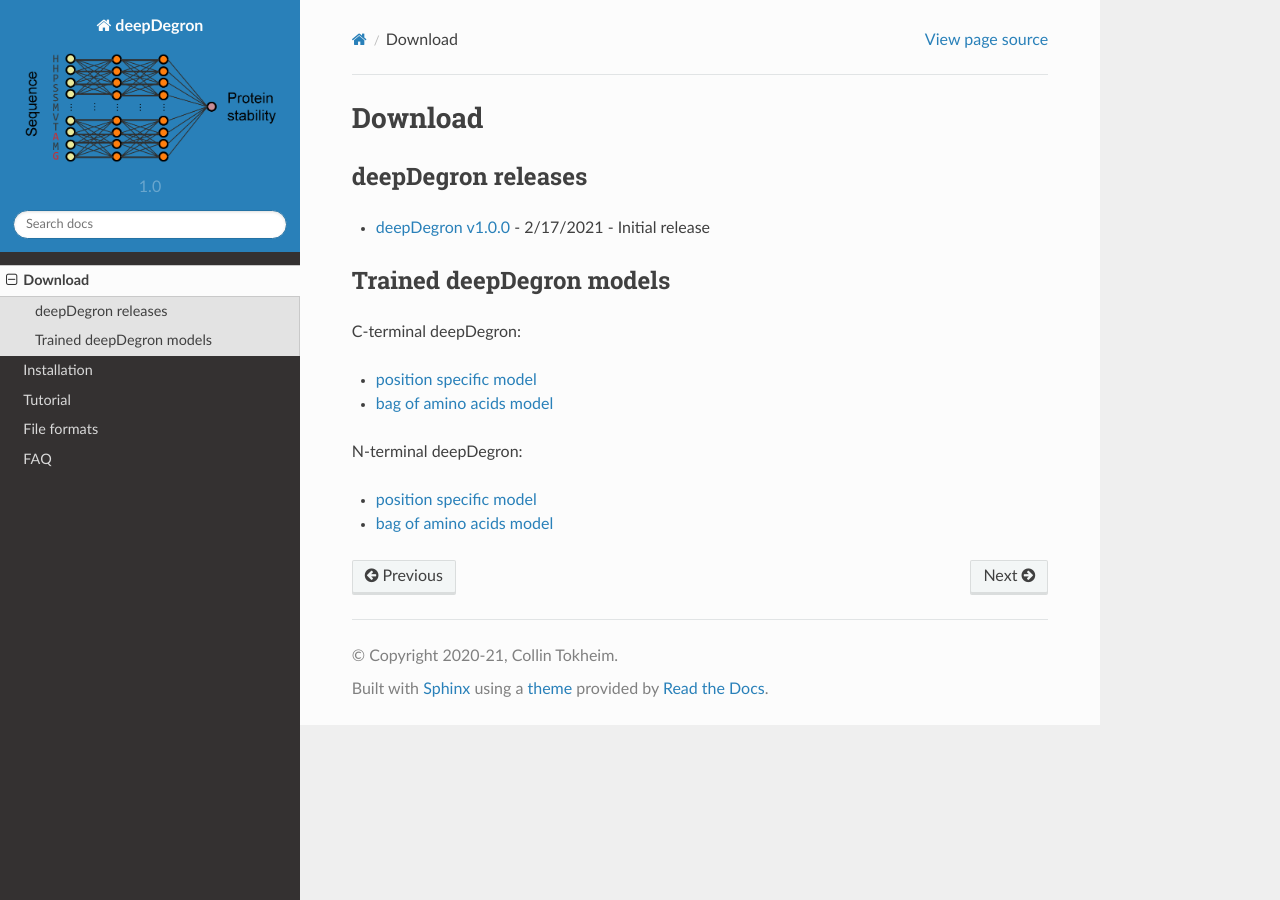
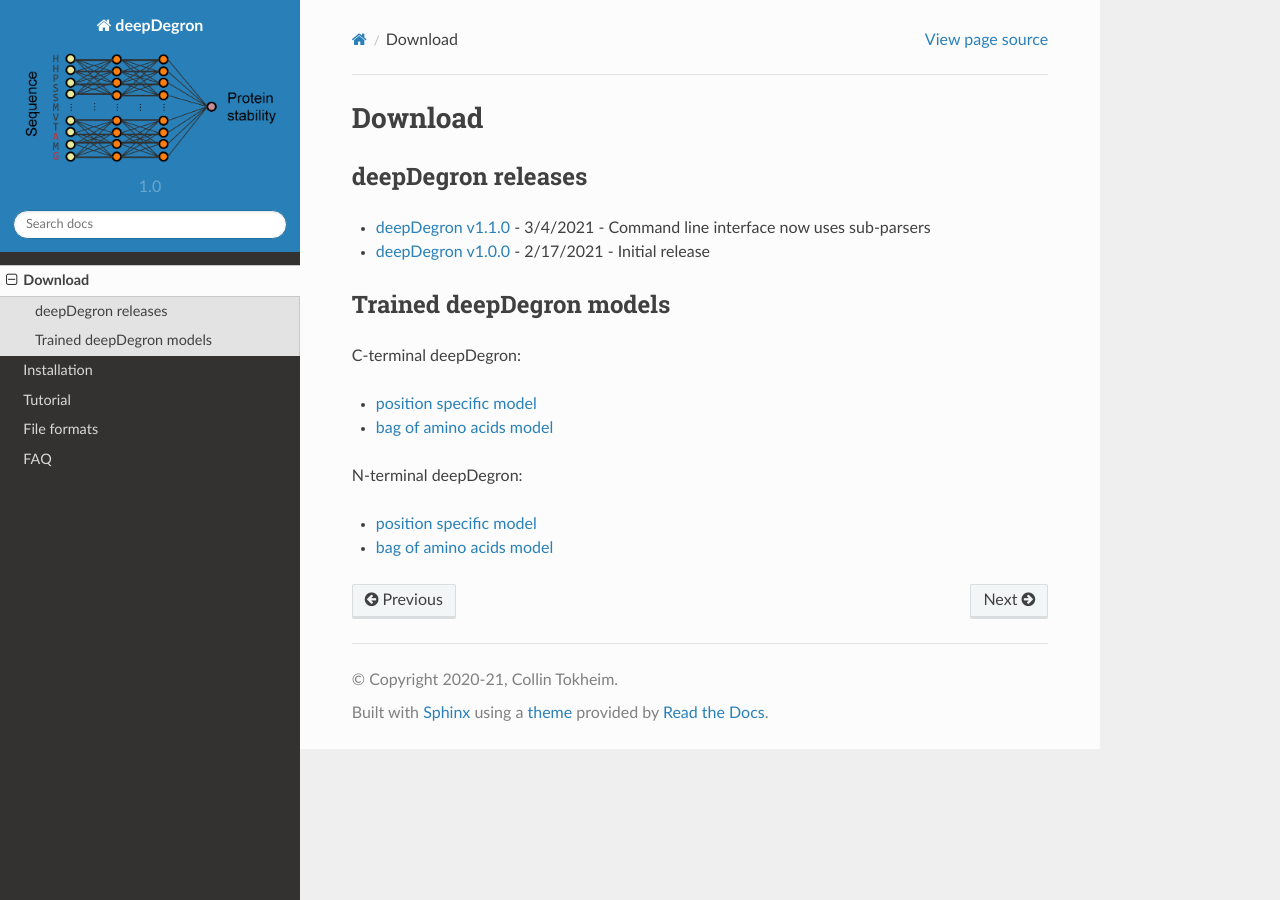
Before and after one commit to ctokheim/deepDegron, a Sphinx documentation site: the page built from docs/download.rst, in a window 1280 px wide. Built offline with Sphinx 7.4.7 and the Read the Docs theme 2.0.0, drawn with Linux system fonts in a browser that asks for light colours.

Commit message:
Updated docs to refer to v1.1.0

```diff
--- a/docs/download.rst
+++ b/docs/download.rst
@@ -6,6 +6,7 @@
 deepDegron releases
 -------------------
 
+* `deepDegron v1.1.0 <https://github.com/ctokheim/deepDegron/archive/v1.1.0.tar.gz>`_ - 3/4/2021 - Command line interface now uses sub-parsers
 * `deepDegron v1.0.0 <https://github.com/ctokheim/deepDegron/archive/v1.0.0.tar.gz>`_ - 2/17/2021 - Initial release
 
 Trained deepDegron models
--- a/docs/tutorial.rst
+++ b/docs/tutorial.rst
@@ -23,7 +23,7 @@
 
 .. code-block:: bash
 
-    $ deepDegron_score -i gata3_mutations.txt -c models/cterm/neural_network_pos_specific.pickle,models/cterm/neural_network_bag_of_amino_acids.pickle -o GATA3_delta_degron_potential.txt
+    $ deepdegron score -i gata3_mutations.txt -c models/cterm/neural_network_pos_specific.pickle,models/cterm/neural_network_bag_of_amino_acids.pickle -o GATA3_delta_degron_potential.txt
 
 You will notice the output file will contain all mutations that impact the c-terminal protein sequence of GATA3, as well as the delta degron potential scores for each mutation. Notice for GATA3 that many are frameshift indels that have a very negative delta degron potential, indicating likely degron loss. You results should match the results seen `here <https://raw.githubusercontent.com/ctokheim/deepDegron/master/docs/GATA3_delta_degron_potential.txt>`_.
 
@@ -37,7 +37,7 @@
 
 .. code-block:: bash
 
-    $ deepDegron_test -i gata3_mutations.txt -ns 100 -c models/cterm/neural_network_pos_specific.pickle,models/cterm/neural_network_bag_of_amino_acids.pickle -o GATA3_result.txt
+    $ deepdegron test -i gata3_mutations.txt -ns 100 -c models/cterm/neural_network_pos_specific.pickle,models/cterm/neural_network_bag_of_amino_acids.pickle -o GATA3_result.txt
 
 Because in this example we are analyzing c-terminal degrons, we supplied the trained deepDegron models using the -c flag. However, for analyzing n-terminal degrons, the -n flag should be used. Additionally, for this toy example, we used only 100 simulations (-ns parameter), but in practical applications this should be much larger (e.g. 10,000). Note, increasing the number of simulations increases precision but has a longer run time.
 
```
